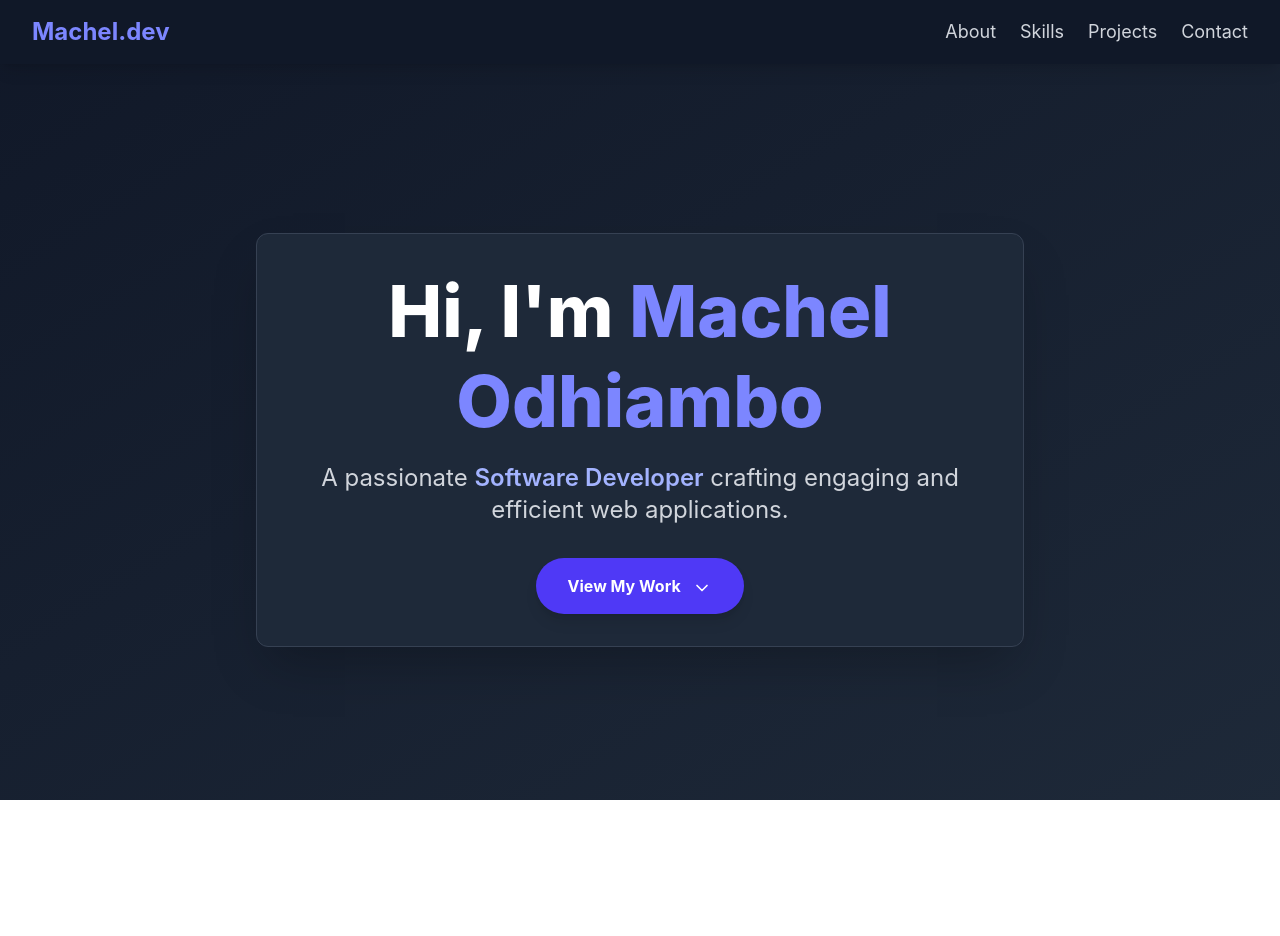
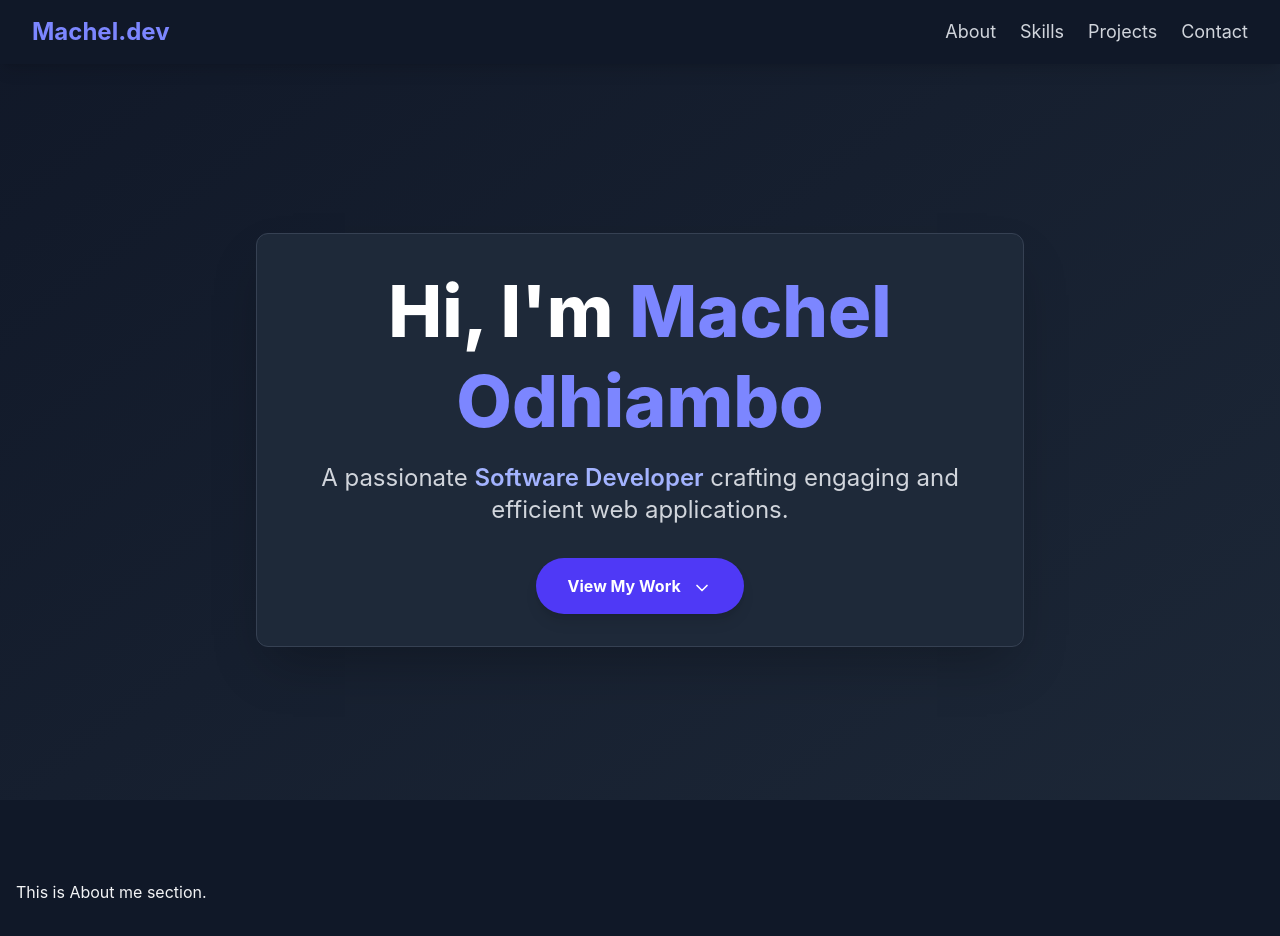
Before and after one commit to Chell0/machels-port, a React (Vite) app: page / in a window 1280 px wide. Shown: the top 936 px of the page. Before the commit the page ends 800 px from the top, so only its background shows below. Built offline with nearby package versions, Linux system fonts and the light colour scheme.

Commit message:
Chore: Add About section component and integrate it into the main App

```diff
--- a/src/App.tsx
+++ b/src/App.tsx
@@ -1,5 +1,7 @@
 import { ChevronDown } from 'lucide-react';
 import { useState } from 'react';
+
+import About from './components/About';
 
 const App = () => {
   // Navigation State
@@ -189,6 +191,11 @@ const App = () => {
             </button>
           </div>
         </section>
+
+        {/* About Me */}
+        <section id="about" className="py-20 px-4 bg-gray-900">
+          <About />
+        </section>
       </div>
     </>
   );
--- /dev/null
+++ b/src/components/About.tsx
@@ -0,0 +1,9 @@
+const About = () => {
+  return (
+    <div>
+      <h1>This is About me section.</h1>
+    </div>
+  );
+};
+
+export default About;
```
